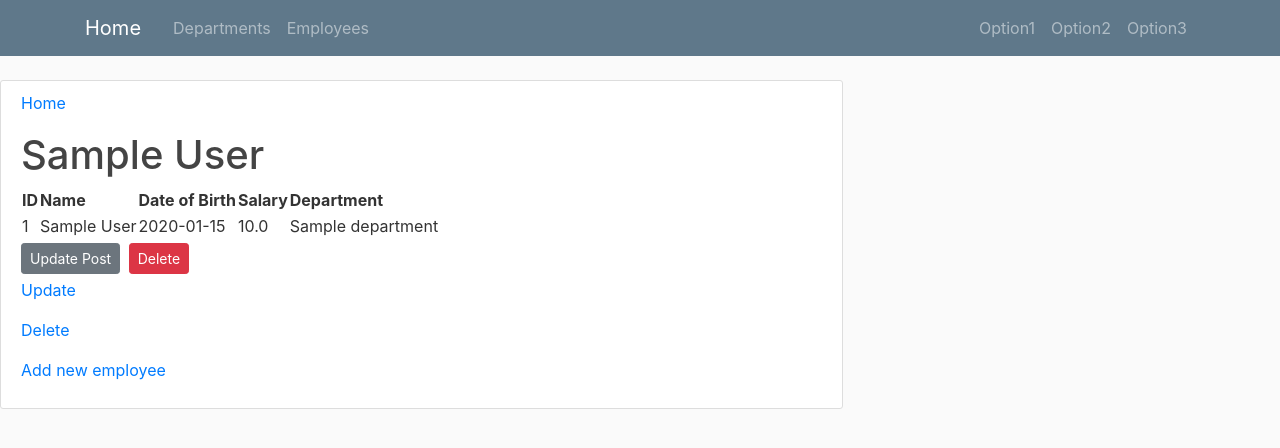
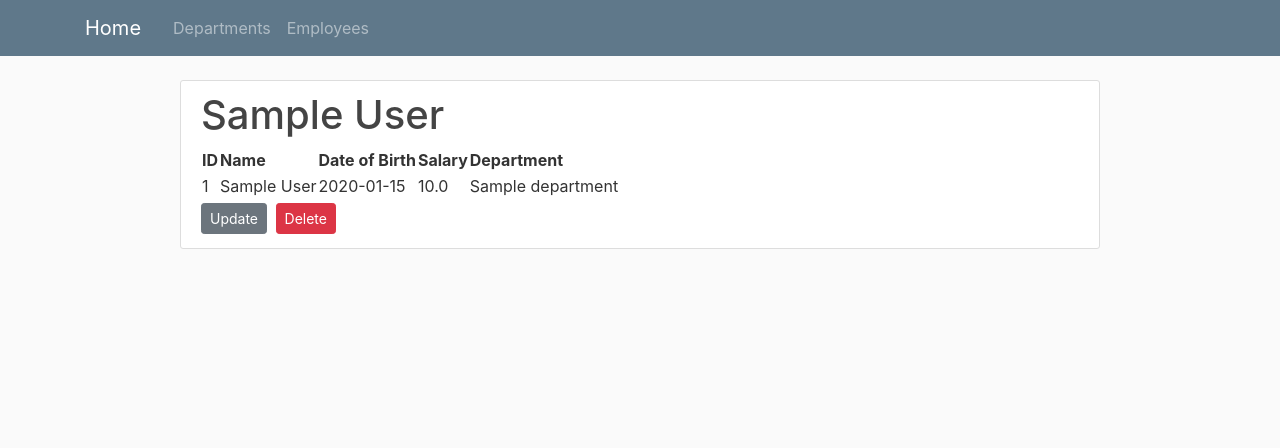
Before and after one commit to nicknickovich/grad-work, a Flask app: page /employee/1 in a window 1280 px wide. Shown: the top 448 px of the page. Run offline with Flask 2, Linux system fonts and the light colour scheme; tables that the repository leaves empty hold one stand-in row (values such as "Sample post"); parts of the project's set-up code (start-up, migrations or seed data) failed here and were passed over; some libraries are stand-ins or nearby versions.

Commit message:
Put main section of the html page in a container. Changed nav-bar right side on all pages.

```diff
--- a/department_app/templates/add_department.html
+++ b/department_app/templates/add_department.html
@@ -1,4 +1,7 @@
 {% extends "layout.html" %}
+{% block nav_right %}
+  <a class="nav-item nav-link" href="{{ url_for('show_departments') }}">Back to departments</a>
+{% endblock %}
 {% block content %}
   <div class="content-section">
     <form method="POST" action="">
@@ -24,5 +27,4 @@
       </div>
     </form>
   </div>
-  <p><a href="{{ url_for('show_departments') }}">Back to departments</a></p>
 {% endblock %}
--- a/department_app/templates/add_employee.html
+++ b/department_app/templates/add_employee.html
@@ -1,4 +1,7 @@
 {% extends "layout.html" %}
+{% block nav_right %}
+  <a class="nav-item nav-link" href="{{ url_for('show_employees') }}">Back to employees</a>
+{% endblock %}
 {% block content %}
   <div class="content-section">
     <form method="POST" action="">
@@ -63,5 +66,4 @@
       </div>
     </form>
   </div>
-  <p><a href="{{ url_for('show_employees') }}">Back to employees</a></p>
 {% endblock %}
--- a/department_app/templates/departments.html
+++ b/department_app/templates/departments.html
@@ -1,4 +1,7 @@
 {% extends "layout.html" %}
+{% block nav_right %}
+  <a class="nav-item nav-link" href="{{ url_for('add_department') }}">New department</a>
+{% endblock %}
 {% block content %}
   <div class="content-section">
     <h1>Departments</h1>
@@ -14,7 +17,5 @@
       </tr>
       {% endfor %}
     </table>
-    <br>
-    <p><a href="{{ url_for('add_department') }}">Add new department</a></p>
   </div>
 {% endblock %}
--- a/department_app/templates/employee.html
+++ b/department_app/templates/employee.html
@@ -1,7 +1,6 @@
 {% extends "layout.html" %}
 {% block content %}
   <div class="content-section">
-    <p><a href="{{ url_for('home') }}">Home</a></p>
     <h1>{{ employee.name }}</h1>
     <table>
       <tr>
@@ -20,12 +19,9 @@
       </tr>
     </table>
     <div>
-      <a class="btn btn-secondary btn-sm mt-1 mb-1" href="{{ url_for('update_employee', employee_id=employee.id) }}">Update Post</a>
+      <a class="btn btn-secondary btn-sm mt-1 mb-1" href="{{ url_for('update_employee', employee_id=employee.id) }}">Update</a>
       <button type="button" class="btn btn-danger btn-sm m-1" data-toggle="modal" data-target="#deleteModal">Delete</button>
     </div>
-    <p><a href="{{ url_for('update_employee', employee_id=employee.id) }}">Update</a></p>
-    <p><a href="{{ url_for('delete_employee', employee_id=employee.id) }}">Delete</a></p>
-    <p><a href="{{ url_for('add_employee') }}">Add new employee</a></p>
   </div>
   <!-- Modal -->
   <div class="modal fade" id="deleteModal" tabindex="-1" role="dialog" aria-labelledby="deleteModalLabel" aria-hidden="true">
--- a/department_app/templates/employees.html
+++ b/department_app/templates/employees.html
@@ -1,4 +1,7 @@
 {% extends "layout.html" %}
+{% block nav_right %}
+  <a class="nav-item nav-link" href="{{ url_for('add_employee') }}">Add new employee</a>
+{% endblock %}
 {% block content %}
   <div class="content-section">
     <h1>Employees</h1>
@@ -21,6 +24,5 @@
       </tr>
       {% endfor %}
     </table>
-    <p><a href="{{ url_for('add_employee') }}">Add new employee</a></p>
   </div>
 {% endblock %}
--- a/department_app/templates/layout.html
+++ b/department_app/templates/layout.html
@@ -24,17 +24,16 @@
             </div>
             <!-- Navbar Right Side -->
             <div class="navbar-nav">
-              <a class="nav-item nav-link" href="#">Option1</a>
-              <a class="nav-item nav-link" href="#">Option2</a>
-              <a class="nav-item nav-link" href="#">Option3</a>
+              {% block nav_right %}{% endblock %}
             </div>
           </div>
         </div>
       </nav>
     </header>
     <main>
+      <div class="container">
         <div class="row">
-        <div class="col-md-8">
+          <div class="col-md-10 mx-auto">
             {% with messages = get_flashed_messages(with_categories=true) %}
               {% if messages %}
                 {% for category, message in messages %}
@@ -48,6 +47,7 @@
             {% block content %}{% endblock %}
           </div>
         </div>
+      </div>
     </main>
 
     <!-- Bootstrap core JavaScript -->
--- a/department_app/views.py
+++ b/department_app/views.py
@@ -47,7 +47,7 @@ def employee(employee_id):
 
 @app.route("/employee/<int:employee_id>/update", methods=["GET", "POST"])
 def update_employee(employee_id):
-    employee = Employee.query.get(employee_id)
+    employee = Employee.query.get_or_404(employee_id)
     form = EmployeeForm()
     if form.validate_on_submit():
         employee.name = form.name.data
@@ -71,7 +71,7 @@ def update_employee(employee_id):
 
 @app.route("/employee/<int:employee_id>/delete", methods=["POST"])
 def delete_employee(employee_id):
-    employee = Employee.query.get(employee_id)
+    employee = Employee.query.get_or_404(employee_id)
     db.session.delete(employee)
     db.session.commit()
     flash("Employee has been deleted!", "success")
```
Also changed, not shown: department_app/static/main.css (+0 -47 lines). Lines whose indentation alone changed are shown as unchanged.
